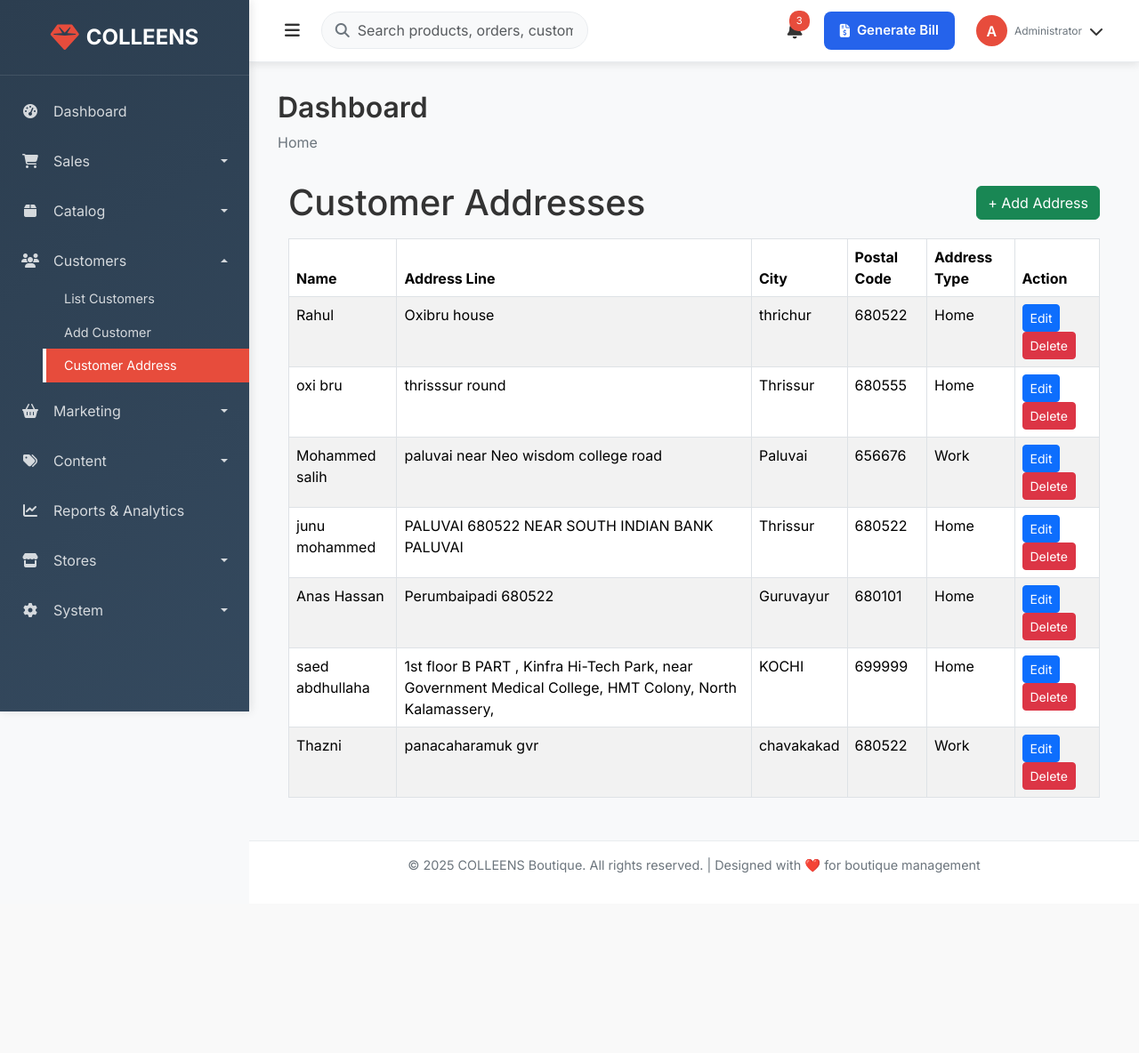
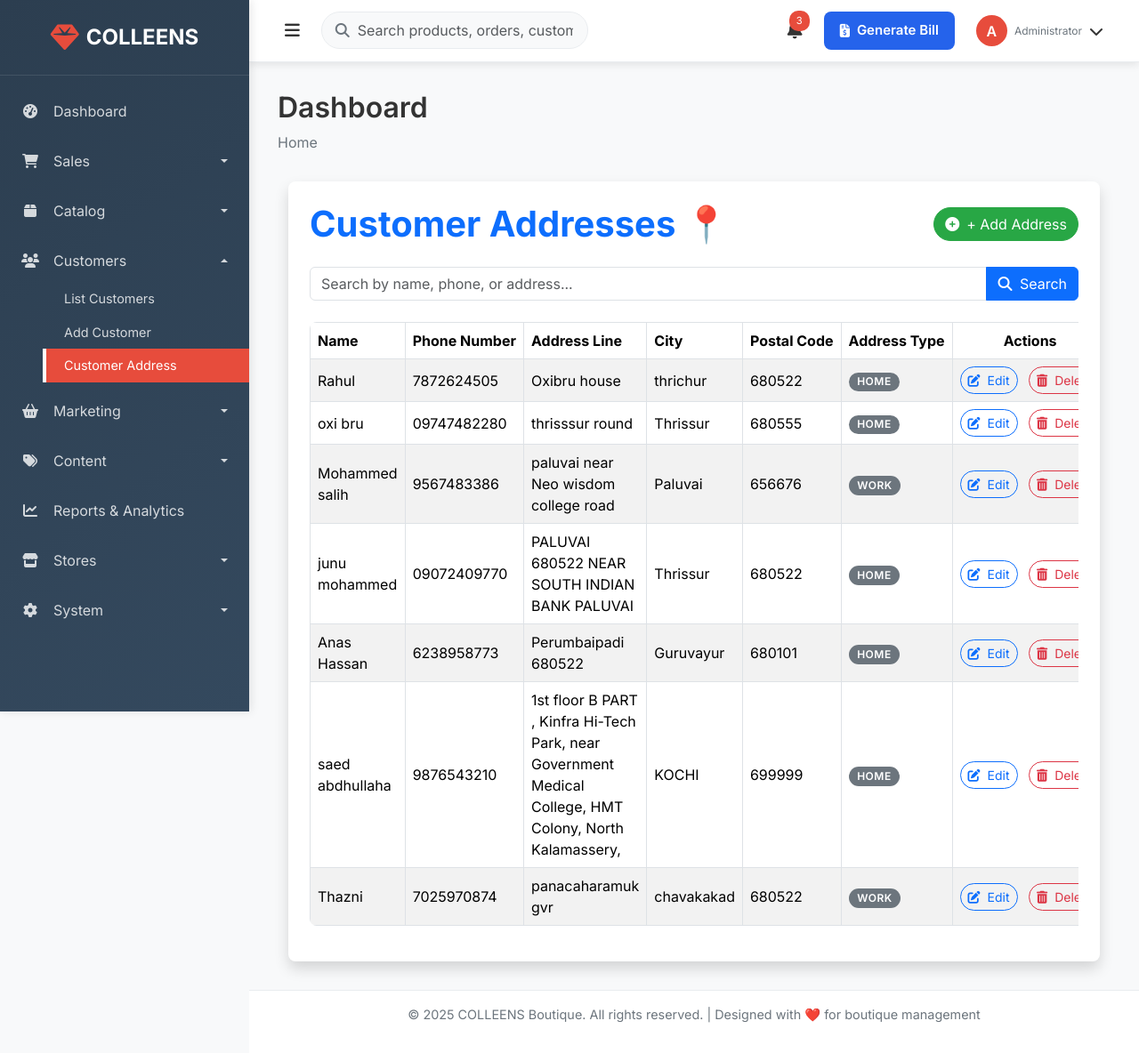
Before and after one commit to swadiq6667/colliques-website, a Django app: page /address_list/ in a window 1280 px wide. Shown: the whole page at 89% size. Before the commit the page ends 982 px from the top, so only its background shows below. Run offline with Django 5.2, Linux system fonts and the light colour scheme; data comes from the database, SQL or seed files in the repository; both versions use the stored data as it was after the commit; some libraries are stand-ins or nearby versions.

```diff
--- a/shop/views/customer.py
+++ b/shop/views/customer.py
@@ -1,8 +1,10 @@
-from django.shortcuts import render, redirect
+from django.shortcuts import render, redirect,get_object_or_404
 from django.http import JsonResponse
 from shop.models import CustomerProfile, Address, MyUser
 from shop.forms import CustomerRegisterForm, CustomerForm, AddressForm
 from django.contrib import messages
+from django.db.models import Q
+
 
 
 def add_customer(request):
@@ -78,18 +80,31 @@ def add_customer(request):
     })
 
 def AddAddressView(request):
-    # Get ?customer=<id> from the query string if present
-    customer_id = request.GET.get("customer")
-
-    # Start with all addresses
+    customer_id = request.GET.get("customer")  # optional pre-filter
     addresses = Address.objects.all()
-
-    # If a specific customer id is passed, filter to only their addresses
     if customer_id:
         addresses = addresses.filter(customer_id=customer_id)
 
-    # Send all customers so you can build a dropdown
     customers = CustomerProfile.objects.all()
+
+    if request.method == "POST":
+        # 1. Get the selected customer instance
+        customer_pk = request.POST.get("customer")
+        customer = get_object_or_404(CustomerProfile, pk=customer_pk)
+
+        # 2. Create and save the Address object
+        Address.objects.create(
+            customer=customer,
+            address_line=request.POST.get("address_line"),
+            city=request.POST.get("city"),
+            postal_code=request.POST.get("postal_code"),
+            country=request.POST.get("country"),
+            address_type=request.POST.get("address_type"),
+            is_default=bool(request.POST.get("is_default")),
+        )
+
+        messages.success(request, "Address saved successfully.")
+        return redirect("address_list")  # or wherever you list addresses
 
     return render(
         request,
@@ -102,13 +117,45 @@ def AddAddressView(request):
     )
 
 def address_list(request):
+    query = request.GET.get("q", "").strip()      # read ?q=...
     addresses = Address.objects.select_related('customer').all()
-    return render(request, 'Address.html', {'addresses': addresses})
+
+    if query:                                     # apply filter if search text entered
+        addresses = addresses.filter(
+            Q(customer__customer_name__icontains=query) |
+            Q(customer__phone_number__icontains=query) |
+            Q(address_line__icontains=query) |
+            Q(city__icontains=query) |
+            Q(postal_code__icontains=query)
+        )
+
+    return render(
+        request,
+        "Address.html",
+        {
+            "addresses": addresses,
+            "query": query,                       # so template can keep the value in the input
+        },
+    )
 
 def address_edit(request, pk):
     address = get_object_or_404(Address, pk=pk)
-    # reuse your form template to edit
-    # handle POST/GET logic here
+
+    if request.method == "POST":
+        form = AddressForm(request.POST, instance=address)
+        if form.is_valid():
+            form.save()
+            messages.success(request, "Address updated successfully.")
+            return redirect("address_list")        # redirect after successful update
+    else:
+        form = AddressForm(instance=address)
+
+    # ALWAYS return a response for GET or invalid POST
+    return render(request, "add_address.html", {
+        "form": form,
+        "address": address,      # so your template can show existing values
+        "customers": [address.customer],  # if your template needs this dropdown
+    })
     ...
 
 def address_delete(request, pk):
@@ -125,8 +172,37 @@ def view_customer(request, pk):
     return render(request, "view_customer.html", {"customer": customer})
 
 def edit_customer(request, pk):
-    # You can reuse CustomerForm here
-    pass
+    customer = get_object_or_404(CustomerProfile, pk=pk)
+    user = customer.user  # assuming CustomerProfile has a OneToOne to MyUser
+
+    if request.method == "POST":
+        form = CustomerForm(request.POST)
+        if form.is_valid():
+            # Update MyUser fields
+            user.username  = form.cleaned_data['username']
+            user.email     = form.cleaned_data['email']
+            if form.cleaned_data['password']:
+                user.set_password(form.cleaned_data['password'])
+            user.first_name = form.cleaned_data['first_name']
+            user.last_name  = form.cleaned_data['last_name']
+            user.save()
+
+            # Update CustomerProfile fields
+            customer.phone_number = form.cleaned_data['phone_number']
+            customer.save()
+
+            return redirect("customer_list")   # <-- must return HttpResponse
+    else:
+        # Pre-populate the form
+        form = CustomerForm(initial={
+            'username': user.username,
+            'email': user.email,
+            'first_name': user.first_name,
+            'last_name': user.last_name,
+            'phone_number': customer.phone_number,
+        })
+
+    return render(request, "edit_customer.html", {"form": form, "customer": customer})
 
 def deactivate_customer(request, pk):
     customer = get_object_or_404(CustomerProfile, pk=pk)
--- a/templates/Address.html
+++ b/templates/Address.html
@@ -2,44 +2,121 @@
 {% block title %}Customer Addresses{% endblock %}
 {% block content %}
 <div class="container mt-4">
-  <div class="d-flex justify-content-between align-items-center mb-3">
-    <h1 class="mb-0">Customer Addresses</h1>
-
-    <!-- Add Address button -->
-    <a href="{% url 'AddAddress' %}" class="btn btn-success">
-      + Add Address
+    <div class="card shadow p-4 rounded-3">
+        <div class="d-flex justify-content-between align-items-center mb-4">
+            <h1 class="mb-0 text-primary fw-bold">Customer Addresses 📍</h1>
+            <a href="{% url 'AddAddress' %}" class="btn btn-success d-flex align-items-center rounded-pill">
+                <i class="fas fa-plus-circle me-2"></i> + Add Address
             </a>
         </div>
 
-  <table class="table table-striped table-bordered">
-    <thead>
+        <!-- Search Form -->
+        <div class="mb-4">
+            <form method="get" class="d-flex">
+                <div class="input-group">
+                    <input type="text" name="q" class="form-control rounded-start" placeholder="Search by name, phone, or address..." value="{{ request.GET.q }}">
+                    <button class="btn btn-primary" type="submit">
+                        <i class="fas fa-search me-1"></i> Search
+                    </button>
+                    {% if request.GET.q %}
+                        <a href="{% url 'address_list' %}" class="btn btn-outline-secondary">
+                            <i class="fas fa-times me-1"></i> Clear
+                        </a>
+                    {% endif %}
+                </div>
+            </form>
+        </div>
+
+        <div class="table-responsive">
+            <table class="table table-hover table-striped table-bordered rounded-3 overflow-hidden">
+                <thead class="bg-light">
                     <tr>
-        <th>Name</th>
-        <th>Address Line</th>
-        <th>City</th>
-        <th>Postal Code</th>
-        <th>Address Type</th>
-        <th>Action</th>
+                        <th scope="col" class="text-nowrap">Name</th>
+                        <th scope="col" class="text-nowrap">Phone Number</th>
+                        <th scope="col" class="text-nowrap">Address Line</th>
+                        <th scope="col" class="text-nowrap">City</th>
+                        <th scope="col" class="text-nowrap">Postal Code</th>
+                        <th scope="col" class="text-nowrap">Address Type</th>
+                        <th scope="col" class="text-center text-nowrap">Actions</th>
                     </tr>
                 </thead>
                 <tbody>
                     {% for addr in addresses %}
                     <tr>
-        <td>{{ addr.customer.customer_name }}</td>
-        <td>{{ addr.address_line }}</td>
-        <td>{{ addr.city }}</td>
-        <td>{{ addr.postal_code }}</td>
-        <td>{{ addr.address_type }}</td>
-        <td>
-          <a href="{% url 'address_edit' addr.id %}" class="btn btn-sm btn-primary">Edit</a>
-          <a href="{% url 'address_delete' addr.id %}" class="btn btn-sm btn-danger"
-             onclick="return confirm('Delete this address?');">Delete</a>
+                        <td class="align-middle">{{ addr.customer.customer_name }}</td>
+                        <td class="align-middle">{{ addr.customer.phone_number }}</td>
+                        <td class="align-middle">{{ addr.address_line }}</td>
+                        <td class="align-middle">{{ addr.city }}</td>
+                        <td class="align-middle">{{ addr.postal_code }}</td>
+                        <td class="align-middle">
+                            <span class="badge rounded-pill bg-secondary">{{ addr.address_type }}</span>
+                        </td>
+                        <td class="text-center align-middle text-nowrap">
+                            <a href="{% url 'address_edit' addr.id %}" class="btn btn-sm btn-outline-primary me-2 rounded-pill">
+                                <i class="fas fa-edit me-1"></i> Edit
+                            </a>
+                            <a href="{% url 'address_delete' addr.id %}" class="btn btn-sm btn-outline-danger rounded-pill"
+                                onclick="return confirm('Are you sure you want to delete this address? This action cannot be undone.');">
+                                <i class="fas fa-trash-alt me-1"></i> Delete
+                            </a>
                         </td>
                     </tr>
                     {% empty %}
-      <tr><td colspan="6" class="text-center">No addresses found.</td></tr>
+                    <tr>
+                        <td colspan="7" class="text-center text-muted py-4">
+                            <i class="fas fa-inbox me-2"></i> No addresses found.
+                        </td>
+                    </tr>
                     {% endfor %}
                 </tbody>
             </table>
         </div>
+    </div>
+</div>
+
+<style>
+    body {
+        background-color: #f8f9fa;
+    }
+    .card {
+        border-radius: 1rem;
+        border: none;
+        box-shadow: 0 4px 15px rgba(0, 0, 0, 0.05);
+    }
+    .btn-success {
+        background-color: #28a745;
+        border-color: #28a745;
+        transition: transform 0.2s, box-shadow 0.2s;
+    }
+    .btn-success:hover {
+        transform: translateY(-2px);
+        box-shadow: 0 4px 8px rgba(40, 167, 69, 0.2);
+    }
+    .btn-outline-primary, .btn-outline-danger {
+        transition: transform 0.2s;
+    }
+    .btn-outline-primary:hover, .btn-outline-danger:hover {
+        transform: translateY(-2px);
+    }
+    .table-hover tbody tr:hover {
+        background-color: #f1f1f1;
+    }
+    .badge {
+        font-weight: 600;
+        letter-spacing: 0.5px;
+        text-transform: uppercase;
+        padding: 0.4em 0.8em;
+    }
+    .input-group > .form-control:not(:last-child) {
+      border-top-right-radius: 0;
+      border-bottom-right-radius: 0;
+    }
+    .input-group > .btn {
+      border-top-left-radius: 0;
+      border-bottom-left-radius: 0;
+    }
+</style>
+
+<!-- Font Awesome for icons -->
+<link rel="stylesheet" href="https://cdnjs.cloudflare.com/ajax/libs/font-awesome/6.1.1/css/all.min.css" xintegrity="sha512-KfkfwYDsLkIlwQp6LFnl8zNdLGxXsyx5R1Y2pE643o/WvV8z/s+wP4P/Yh+2R5V9w==" crossorigin="anonymous" referrerpolicy="no-referrer" />
 {% endblock %}
```
Also changed, not shown: db.sqlite3, templates/add_address.html (indentation only). Lines whose indentation alone changed are shown as unchanged.
